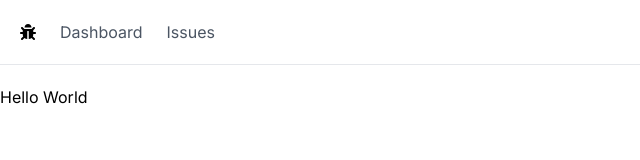
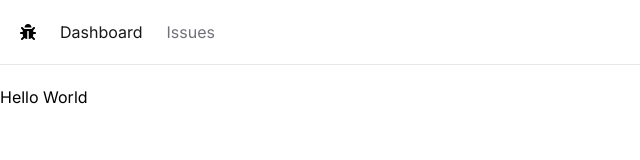
Before and after one commit to alisaruman/issue-tracker, a Next.js app: page / in a window 1280 px wide. Shown: the top 160 px of the page, without its empty margins (0-640 px from the left). Built offline with nearby package versions, Linux system fonts and the light colour scheme.

Commit message:
Add active class to NavBar links

```diff
--- a/app/NavBar.tsx
+++ b/app/NavBar.tsx
@@ -1,8 +1,12 @@
+import classNames from "classnames";
 import Link from "next/link";
+import { usePathname } from "next/navigation";
 import React from "react";
 import { FaBug } from "react-icons/fa";
 
 const NavBar = () => {
+    const currentPath = usePathname();
+
     const links = [
         { label: "Dashboard", href: "/" },
         { label: "Issues", href: "/issues" },
@@ -18,7 +22,11 @@
                     <li key={link.href}>
                         <Link
                             href={link.href}
-                            className="text-gray-600 hover:text-gray-800 transition-color"
+                            className={classNames({
+                                "text-zinc-900": currentPath === link.href,
+                                "text-zinc-500": currentPath !== link.href,
+                                "hover:text-zinc-800 transition-color": true,
+                            })}
                         >
                             {link.label}
                         </Link>
--- a/package.json
+++ b/package.json
@@ -9,6 +9,7 @@
     "lint": "next lint"
   },
   "dependencies": {
+    "classnames": "^2.5.1",
     "next": "14.1.4",
     "react": "^18",
     "react-dom": "^18",
```
Also changed, not shown: 1 other file (tests, documents, lock files or other folders).
